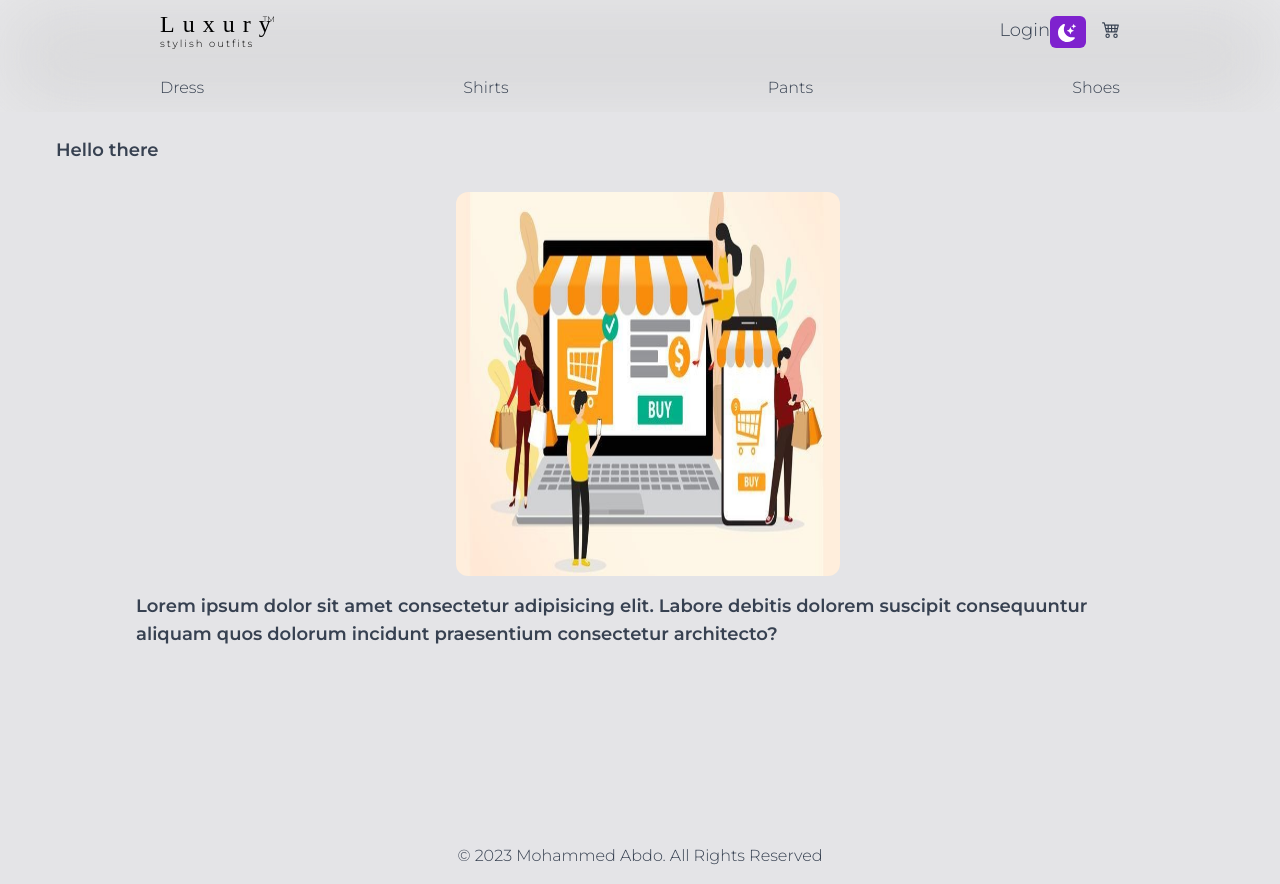
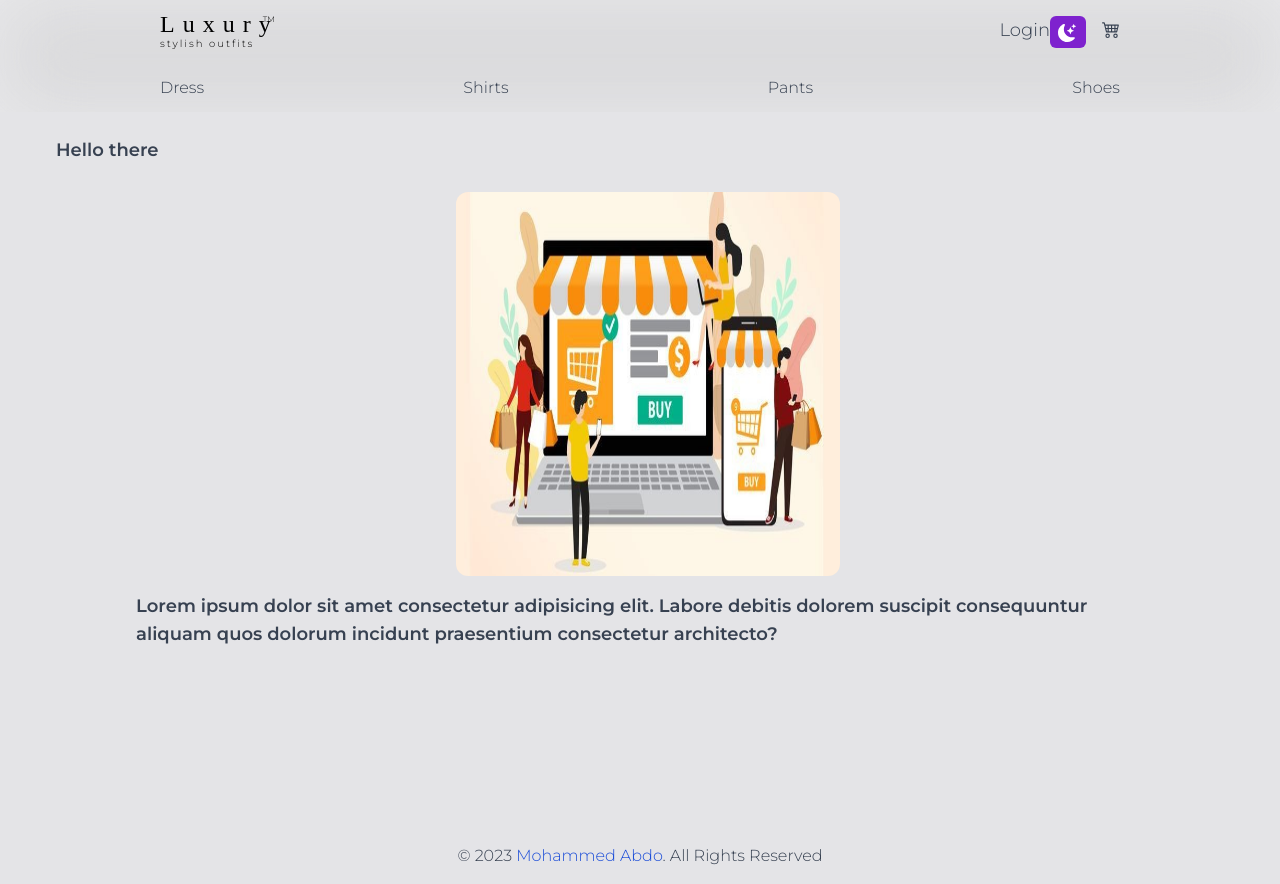
Before and after one commit to Mohammed-Abdo-Edries/e-commerce-frontend, a React (Vite) app: page / in a window 1280 px wide. Built offline with nearby package versions, Linux system fonts and the light colour scheme; a web font is replaced by a local one.

Commit message:
added link to portfolio

```diff
--- a/src/components/footer.jsx
+++ b/src/components/footer.jsx
@@ -3,7 +3,7 @@ import React from "react"
 const Footer = () => {
     return (
         <div className=" block bottom-0 w-full mt-auto text-center py-4 ">
-            &copy; {new Date().getFullYear()} Mohammed Abdo. All Rights Reserved
+            &copy; {new Date().getFullYear()} <a href="https://portfolio-sage-nine-23.vercel.app" className="text-blue-700" target="_blank" rel="noopener noreferrer">Mohammed Abdo</a>. All Rights Reserved
         </div>
     )
 }
```
